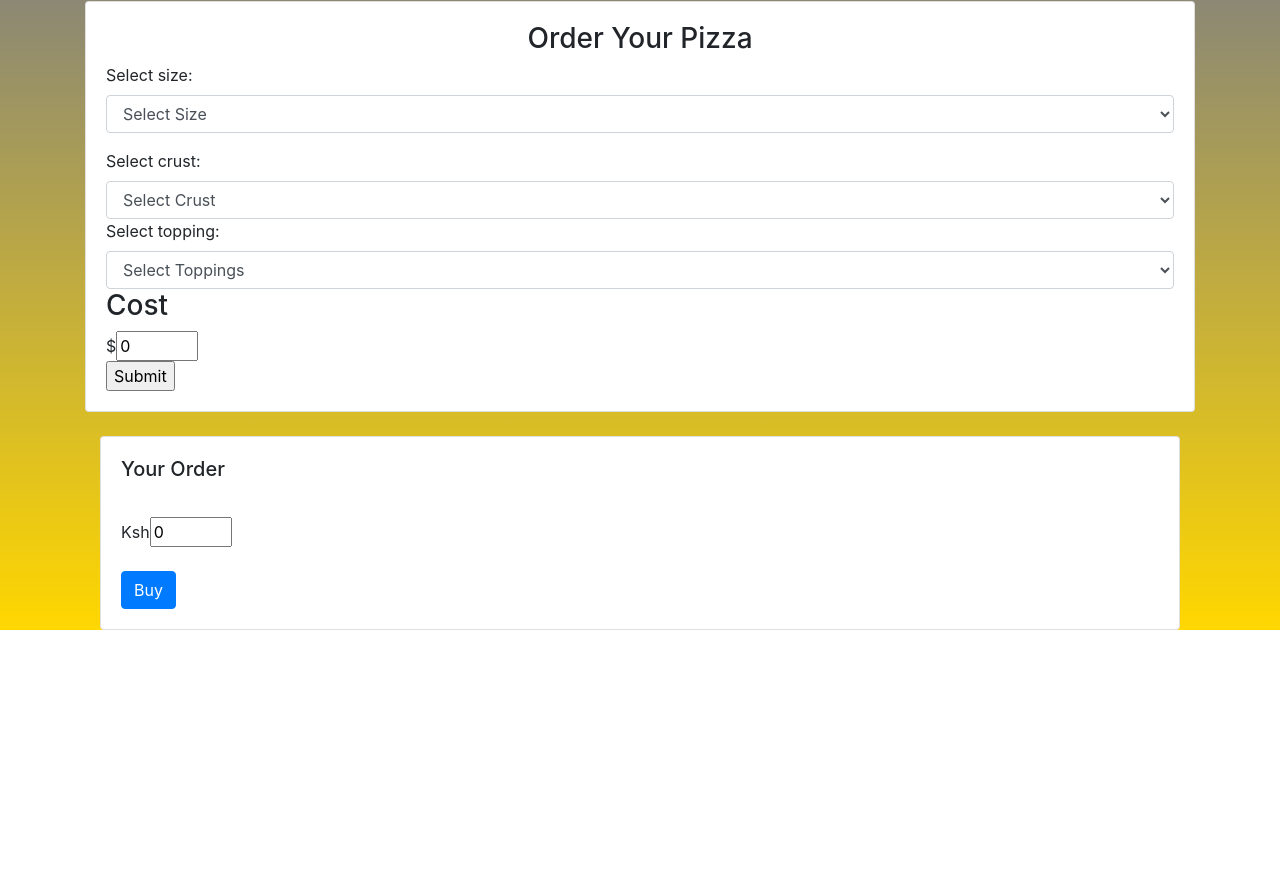
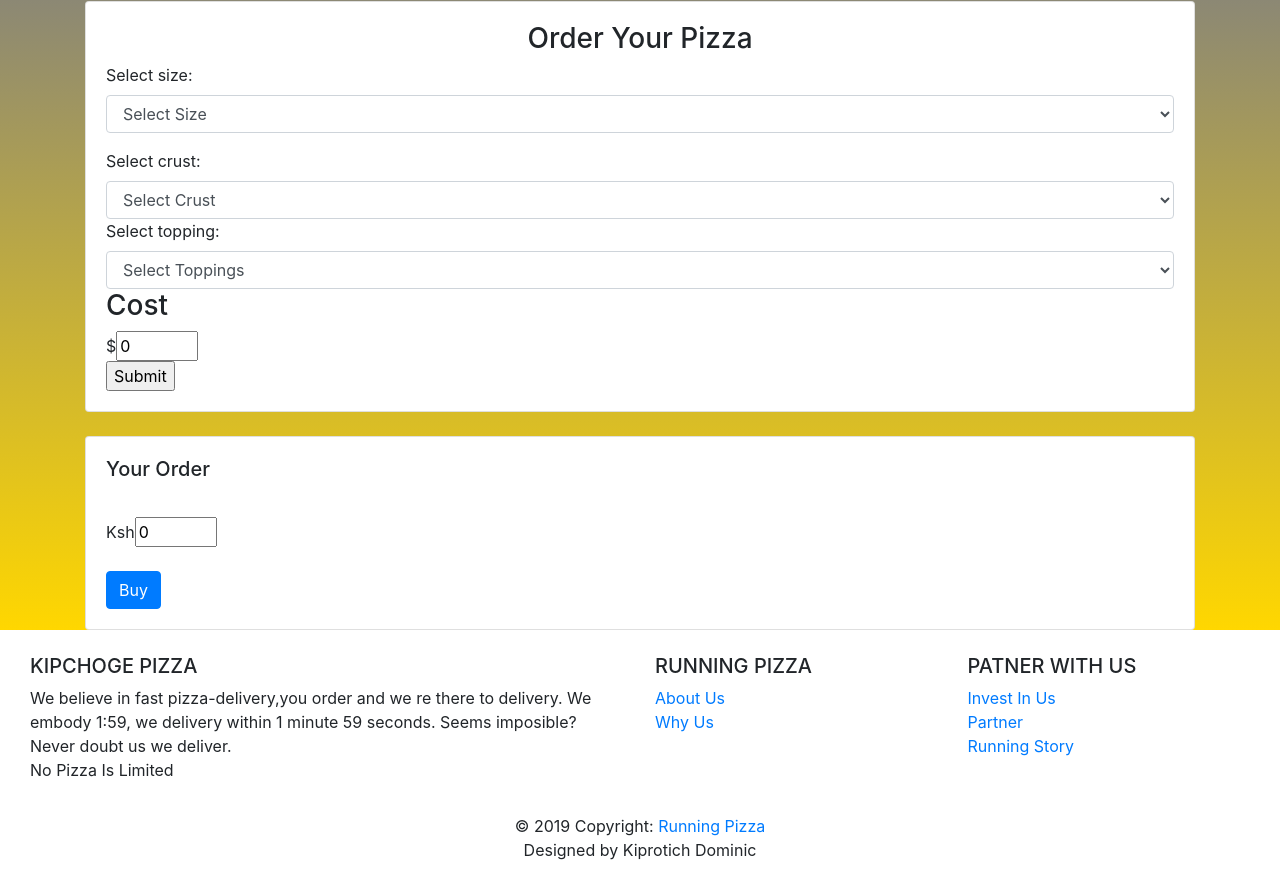
Before and after one commit to kiprotichdominic/Running-Pizza, a plain HTML site: page index.html in a window 1280 px wide. Shown: the part 865-1759 px from the top of the page. Before the commit the page ends 1495 px from the top, so only its background shows below. Drawn offline with nearby package versions, Linux system fonts and the light colour scheme.

Commit message:
add footer to my site

```diff
--- a/index.html
+++ b/index.html
@@ -42,9 +42,7 @@
 					<div class="collapse navbar-collapse" id="navbarSupportedContent">
 						<ul class="navbar-nav mr-auto">
 							<li class="nav-item active">
-                <a class="nav-link" href="#"
-                  >Home <span class="sr-only">(current)</span></a
-                >
+								<a class="nav-link" href="#">Home <span class="sr-only">(current)</span></a>
 							</li>
 							<li class="nav-item">
 								<a class="nav-link" href="#">Products</a>
@@ -82,7 +80,7 @@
 									<form action="" method="POST" name="myForm" id="myForm">
 										<h3 class="text-center">Order Your Pizza</h3>
 										<div class="form-group">
-                              <label for="sel1">Select size:</label><br>
+											<label for="sel1">Select size:</label><br />
 											<select class="form-control" id="size">
 												<option value="0">Select Size</option>
 												<option value="350">Small---350</option>
@@ -108,8 +106,6 @@
 												<option value="50">Bacon</option>
 											</select>
 										</div>
-                            <div>
-
 										<h3>Cost</h3>
 										<div>$<input type="text" id="cost" value="0" readonly size="3" /></div>
 
@@ -122,7 +118,7 @@
 						</div>
 					</div>
 				</div>
-            <br>
+				<br />
 				<div class="container">
 					<div class="row">
 						<div class="col-md-12">
@@ -130,15 +126,7 @@
 								<div class="card-body">
 									<h5 class="card-title">Your Order</h5>
 									&nbsp;
-                  <div>
-                    Ksh<input
-                      type="text"
-                      id="cost"
-                      value="0"
-                      readonly
-                      size="3"
-                    />
-                  </div>
+									<div>Ksh<input type="text" id="cost" value="0" readonly size="3" /></div>
 									<br />
 									<button class="btn btn-primary">Buy</button>
 								</div>
@@ -147,6 +135,62 @@
 					</div>
 				</div>
 			</div>
+			<div class="container-fluid">
+				<!-- Footer -->
+				<footer class="page-footer font-small blue pt-4">
+					<!-- Footer Links -->
+					<div class="container-fluid text-center text-md-left">
+						<!-- Grid row -->
+						<div class="row">
+							<!-- Grid column -->
+							<div class="col-md-6 mt-md-0 mt-3">
+								<!-- Content -->
+								<h5 class="text-uppercase">kipchoge pizza</h5>
+								<p>
+									We believe in fast pizza-delivery,you order and we re there to delivery. We embody
+									1:59, we delivery within 1 minute 59 seconds. Seems imposible? Never doubt us we
+									deliver. <br />
+									No Pizza Is Limited
+								</p>
+							</div>
+							<hr class="clearfix w-100 d-md-none pb-3" />
+
+							<div class="col-md-3 mb-md-0 mb-3">
+								<h5 class="text-uppercase">Running Pizza</h5>
+
+								<ul class="list-unstyled">
+									<li>
+										<a href="#">About Us</a>
+									</li>
+									<li>
+										<a href="#">Why Us</a>
+									</li>
+								</ul>
+							</div>
+							<div class="col-md-3 mb-md-0 mb-3">
+								<h5 class="text-uppercase">Patner With Us</h5>
+
+								<ul class="list-unstyled">
+									<li>
+										<a href="#">Invest In Us</a>
+									</li>
+									<li>
+										<a href="#">Partner</a>
+									</li>
+									<li>
+										<a href="#">Running Story</a>
+									</li>
+								</ul>
+							</div>
+						</div>
+					</div>
+					<div class="footer-copyright text-center py-3">
+						© 2019 Copyright:
+						<a href="">Running Pizza</a>
+						<p>Designed by Kiprotich Dominic</p>
+					</div>
+				</footer>
+			</div>
 		</main>
 		<script src="./js/jquery3.3.1.js"></script>
 		<script src="./js/app.js"></script>
```
Lines whose indentation alone changed are shown as unchanged.
